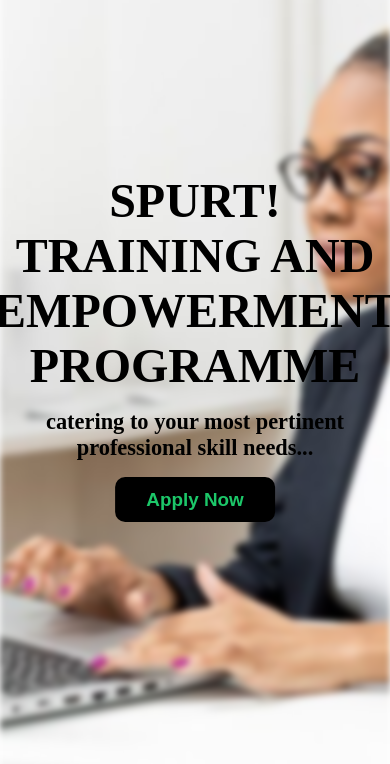
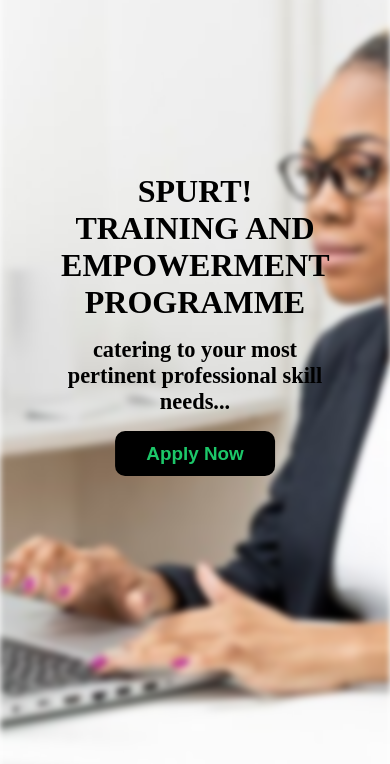
Before and after one commit to solex55/STEP, a plain HTML site: page index.html in a window 390 px wide. Shown: the part 80-844 px from the top of the page. Drawn offline with Linux system fonts and the light colour scheme.

Commit message:
updated hero text

```diff
--- a/style.css
+++ b/style.css
@@ -512,6 +512,10 @@ color: var(--color-primary-text);
   .hero-service-desc{
     top: 30%;
   }
+  .big-hero {
+    font-size: 2rem;
+    font-weight: 900;
+}
   .hero-desc{
     /*   color: var(--color-primary-text);
      */  font-size: 1.4rem;
```
